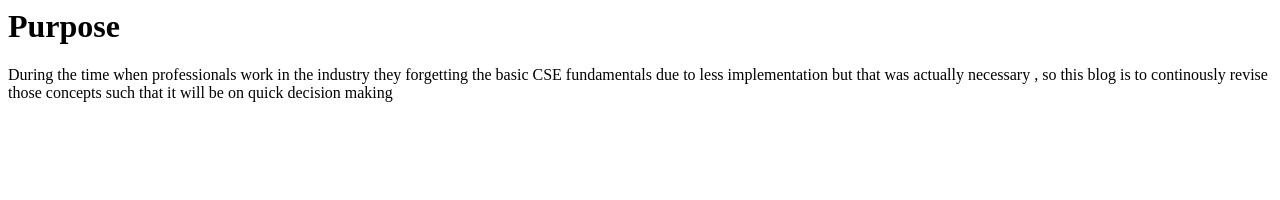
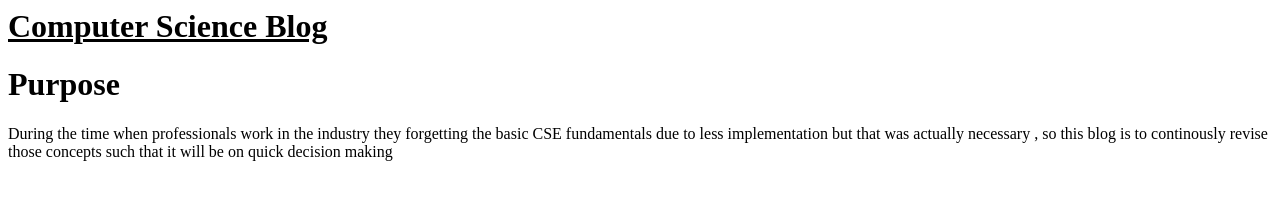
Before and after one commit to adityanagpal/ComputerScienceBlog, a plain HTML site: page index.html in a window 1280 px wide. Drawn offline with Linux system fonts and the light colour scheme.

Commit message:
Update index.html

```diff
--- a/index.html
+++ b/index.html
@@ -1,4 +1,5 @@
 <html>
+  <h1><u>Computer Science Blog</u></h1>
 <h1>Purpose</h1>
 <p>During the time when professionals work in the industry they forgetting the basic CSE fundamentals due to less implementation but
 that was actually necessary , so this blog is to continously revise those concepts such that it will be on quick decision making</p>
```
